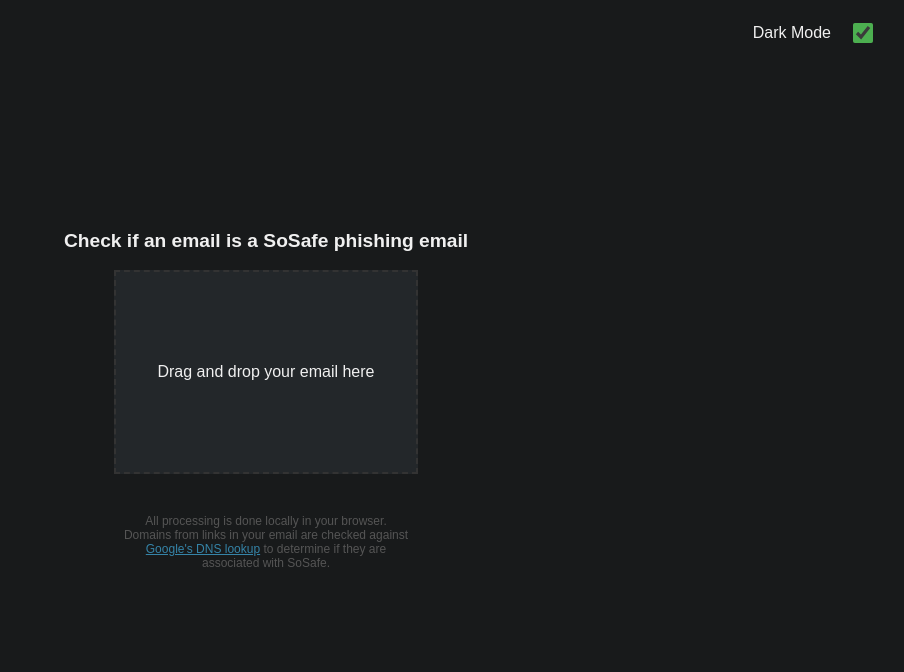
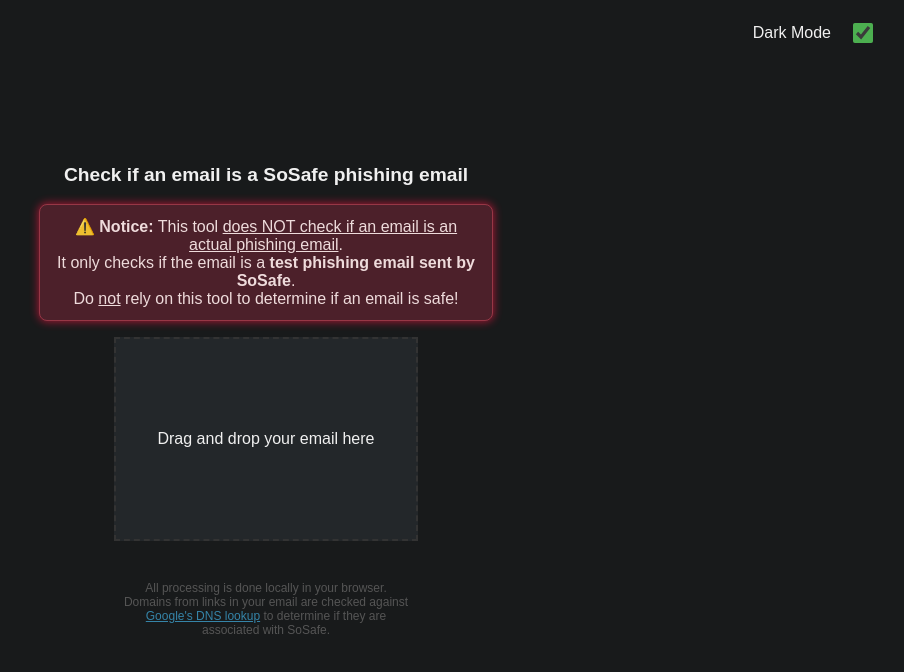
Before and after one commit to rccarlson/SoSafeChecker, a plain HTML site: page index.html in a window 1280 px wide. Shown: the whole page, without its empty margins (374-1278 px from the left). Drawn offline with Linux system fonts and the light colour scheme.

Commit message:
add a scary warning about the tools limitations

```diff
--- a/index.html
+++ b/index.html
@@ -106,10 +106,36 @@
         body.light-mode #privacyNote a:hover {
             color: #000;
         }
+        #scaryWarning {
+            background: #50212c;
+            color: #ffeaea;
+            font-weight: 500;
+            padding: 12px 16px;
+            border-radius: 8px;
+            margin-bottom: 16px;
+            box-shadow: 0 0 8px 1px #ff1744a0;
+            text-align: center;
+            max-width: 420px;
+            border: 1.5px solid #a13a4a;
+            font-size: 1em;
+            transition: background 0.3s, color 0.3s, border 0.3s;
+            opacity: 0.93;
+        }
+        body.light-mode #scaryWarning {
+            background: #e4b3b3;
+            color: #6a1a1a;
+            border: 1.5px solid #e0b2b2;
+            box-shadow: 0 0 8px 1px #ff174420;
+        }
     </style>
 </head>
 <body>
     <div style="margin-bottom: 18px; font-size: 1.2em; font-weight: bold; text-align: center;">Check if an email is a SoSafe phishing email</div>
+    <div id="scaryWarning">
+        ⚠️ <b>Notice:</b> This tool <u>does NOT check if an email is an actual phishing email</u>.<br>
+        It only checks if the email is a <b>test phishing email sent by SoSafe</b>.<br>
+        Do <u>not</u> rely on this tool to determine if an email is safe!
+    </div>
     <div id="dropZone">Drag and drop your email here</div>
     <div id="result"></div>
     <div id="privacyNote">
```
